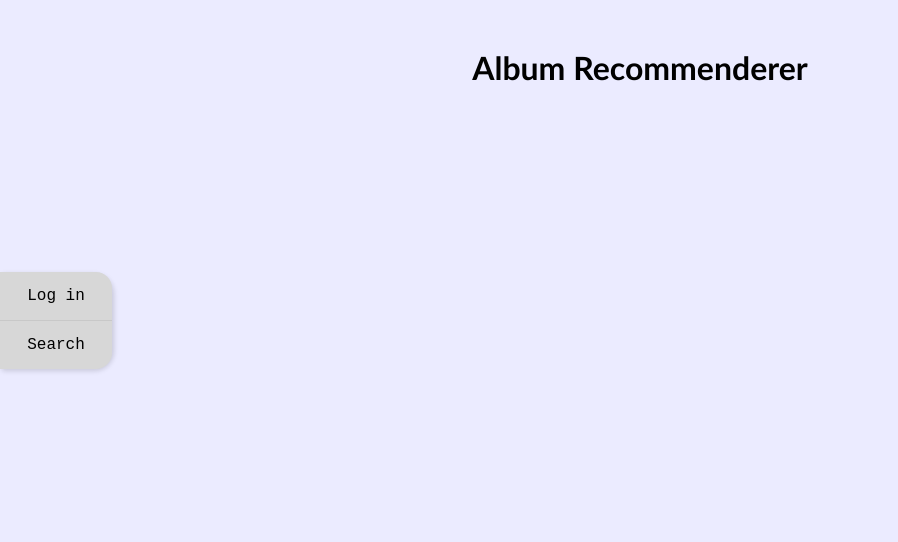
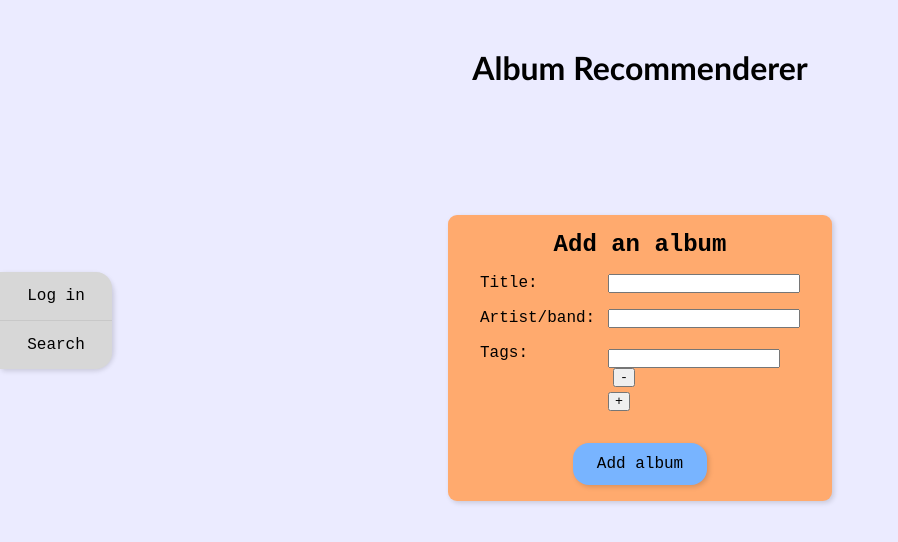
Before and after one commit to sparrro/exam-project-albums-app, a React (Vite) app in the folder frontend/: page /add in a window 1280 px wide. Shown: the top 542 px of the page, without its empty margins (0-898 px from the left). Built offline with nearby package versions, Linux system fonts and the light colour scheme.

Commit message:
add album page done

```diff
--- a/frontend/src/Views/AddAlbumPage/AddAlbumPage.css
+++ b/frontend/src/Views/AddAlbumPage/AddAlbumPage.css
@@ -1,5 +1,25 @@
-* {
-    box-sizing: border-box;
-    margin: 0;
-    padding: 0;
+.album-adder-card {
+    background-color: var(--active-orange);
+    display: grid;
+    grid-template-columns: 8rem 12rem;
+    grid-row-gap: 1rem;
+    padding: 1rem 2rem;
+    border-radius: var(--medium-rounding);
+    box-shadow: var(--shadow);
 }
+
+.album-adder-card>h2 {
+    grid-column: 1/span 2;
+    text-align: center;
+}
+
+.album-adder-card>.action-btn {
+    grid-column: 1/span 2;
+    width: fit-content;;
+    margin: auto;
+}
+
+.album-adder-card>p {
+    grid-column: 1/span 2;
+    text-align: center;
+}
--- a/frontend/src/Views/AddAlbumPage/AddAlbumPage.tsx
+++ b/frontend/src/Views/AddAlbumPage/AddAlbumPage.tsx
@@ -1,8 +1,49 @@
+import { useState } from "react";
+import { apiAddNewAlbum } from "../../api/albumCalls";
+import ActionButton from "../../Components/ActionButton/ActionButton";
+import InputFieldList from "../../Components/InputFieldList/InputFieldList";
+import { useLoginStore } from "../../store/login";
 import "./AddAlbumPage.css"
+import { useForceRerenderStore } from "../../store/forceRerender";
 
 function AddAlbumPage() {
+
+    const { token } = useLoginStore();
+
+    const { rerenderKey, forceRerender } = useForceRerenderStore();
+
+    const [responseMsg, setResponseMsg] = useState("");
+
+    const handleAdd = async () => {
+        const titleEl = document.getElementById("title") as HTMLInputElement;
+        const artistEl = document.getElementById("artist") as HTMLInputElement;
+        const tagInputs = document.querySelectorAll(".tag-input-list input") as NodeListOf<HTMLInputElement>;
+        const tags = [...tagInputs].map(input => input.value).filter(tag => tag !== "");
+
+        const response = await apiAddNewAlbum(titleEl.value, artistEl.value, tags, token);
+        console.log(titleEl.value, artistEl.value, tags)
+        setResponseMsg(response.message);
+        if (response.success) {
+            titleEl.value = "";
+            artistEl.value = "";
+            forceRerender();
+        }
+    }
+
     return (
-        <></>
+        <div className="content-centerer">
+            <section className="album-adder-card">
+                <h2>Add an album</h2>
+                <label htmlFor="title">Title: </label>
+                <input type="text" name="title" id="title" />
+                <label htmlFor="artist">Artist/band: </label>
+                <input type="text" name="artist" id="artist" />
+                <label htmlFor="">Tags:</label>
+                <InputFieldList key={rerenderKey}/>
+                <p>{responseMsg}</p>
+                <ActionButton prompt="Add album" clickFunction={handleAdd} />
+            </section>
+        </div>
     )
 }
 
--- a/frontend/src/api/albumCalls.ts
+++ b/frontend/src/api/albumCalls.ts
@@ -83,3 +83,24 @@ export const apiRemoveAlbum = async (albumId: string, token: string) => {
         console.error(error);
     }
 }
+
+export const apiAddNewAlbum = async (title: string, artist: string, tags: string[], token: string) => {
+    try {
+        const response = await fetch(`${BASE_URL}/album/add`, {
+            method: "put",
+            body: JSON.stringify({
+                "title": title,
+                "artist": artist,
+                "tags": tags,
+            }),
+            headers: {
+                "authorization": `Bearer ${token}`,
+                "Content-Type": "application/json",
+            },
+        });
+        const data = await response.json();
+        return data;
+    } catch (error) {
+        console.error(error);
+    }
+}
```
Also changed, not shown: 2 other files (tests, documents, lock files or other folders).
